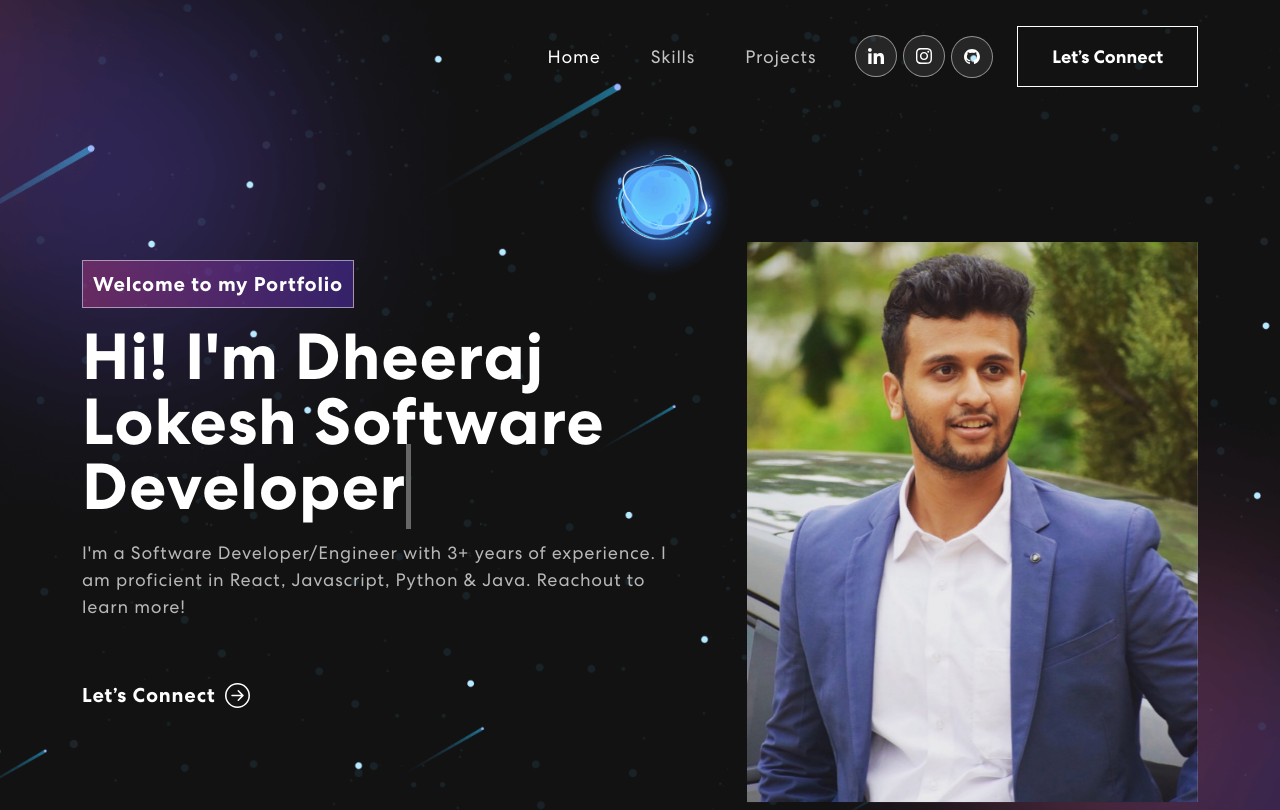
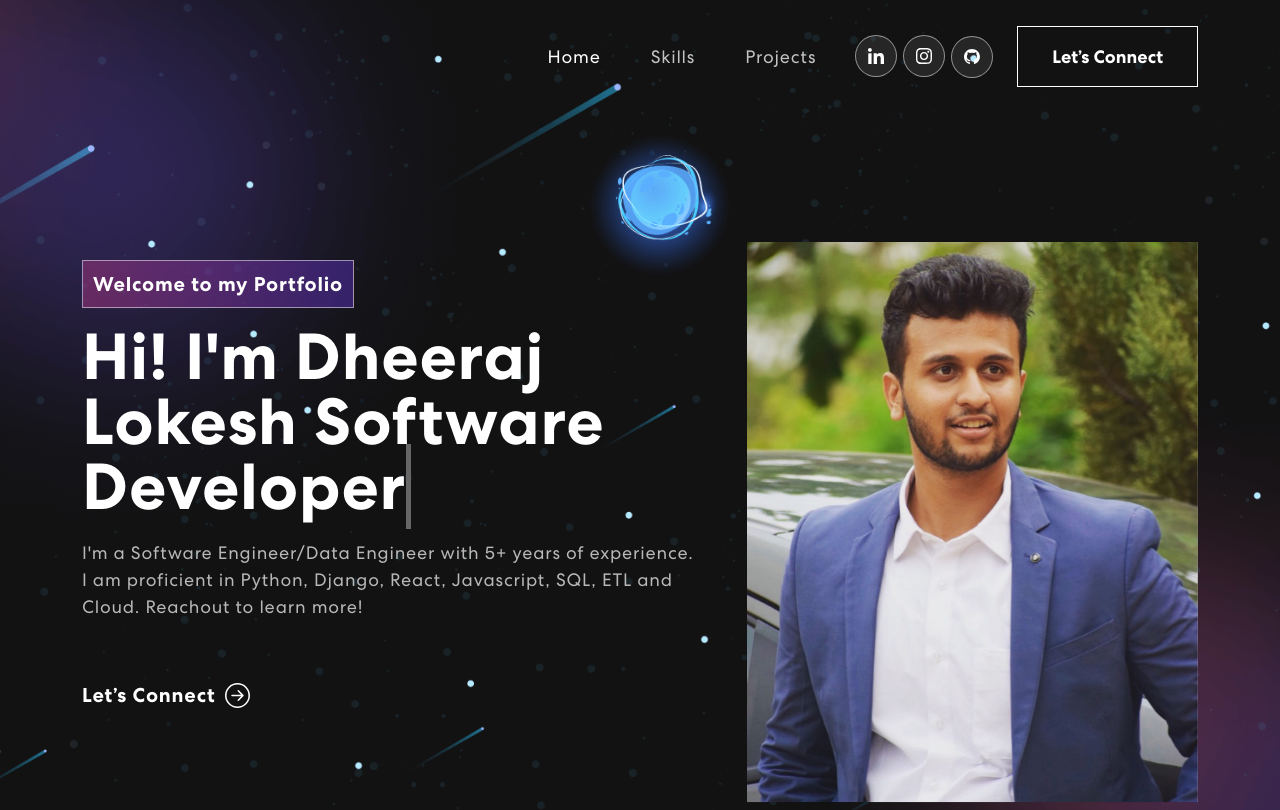
Before and after one commit to dheeraj3005/Dheeraj-Portfolio, a React (Create React App) app: page / in a window 1280 px wide. Shown: the top 810 px of the page. Built offline with nearby package versions, Linux system fonts and the light colour scheme.

Commit message:
Update Banner.js - 3

```diff
--- a/src/components/Banner.js
+++ b/src/components/Banner.js
@@ -56,8 +56,8 @@ export const Banner = () => {
               {({ isVisible }) =>
               <div className={isVisible ? "animate__animated animate__fadeIn" : ""}>
                 <span className="tagline">Welcome to my Portfolio</span>
-                <h1>{`Hi! I'm Dheeraj Lokesh`} <span className="txt-rotate" dataPeriod="1000" data-rotate='[ "Software Developer" ]'><span className="wrap">{text}</span></span></h1>
-                  <p>I'm a Software Developer/Engineer with 3+ years of experience. I am proficient in React, Javascript, Python & Java. Reachout to learn more!</p>
+                <h1>{`Hi! I'm Dheeraj Lokesh`} <span className="txt-rotate" dataPeriod="1000" data-rotate='[ "Software Engineer/Data Engineer" ]'><span className="wrap">{text}</span></span></h1>
+                  <p>I'm a Software Engineer/Data Engineer with 5+ years of experience. I am proficient in Python, Django, React, Javascript, SQL, ETL and Cloud. Reachout to learn more!</p>
                   <button onClick={() => console.log('connect')}>Let’s Connect <ArrowRightCircle size={25} /></button>
               </div>}
             </TrackVisibility>
```
